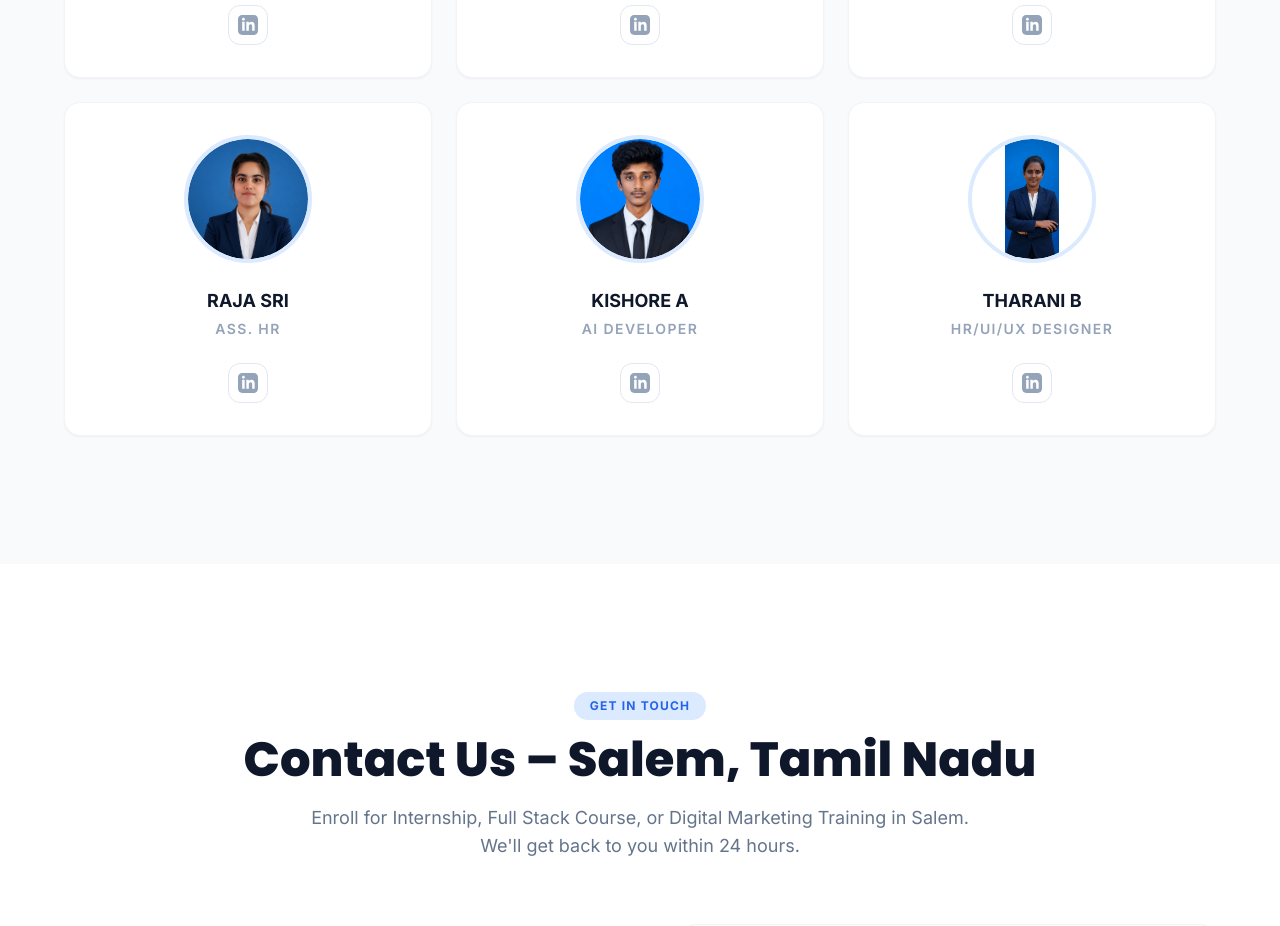
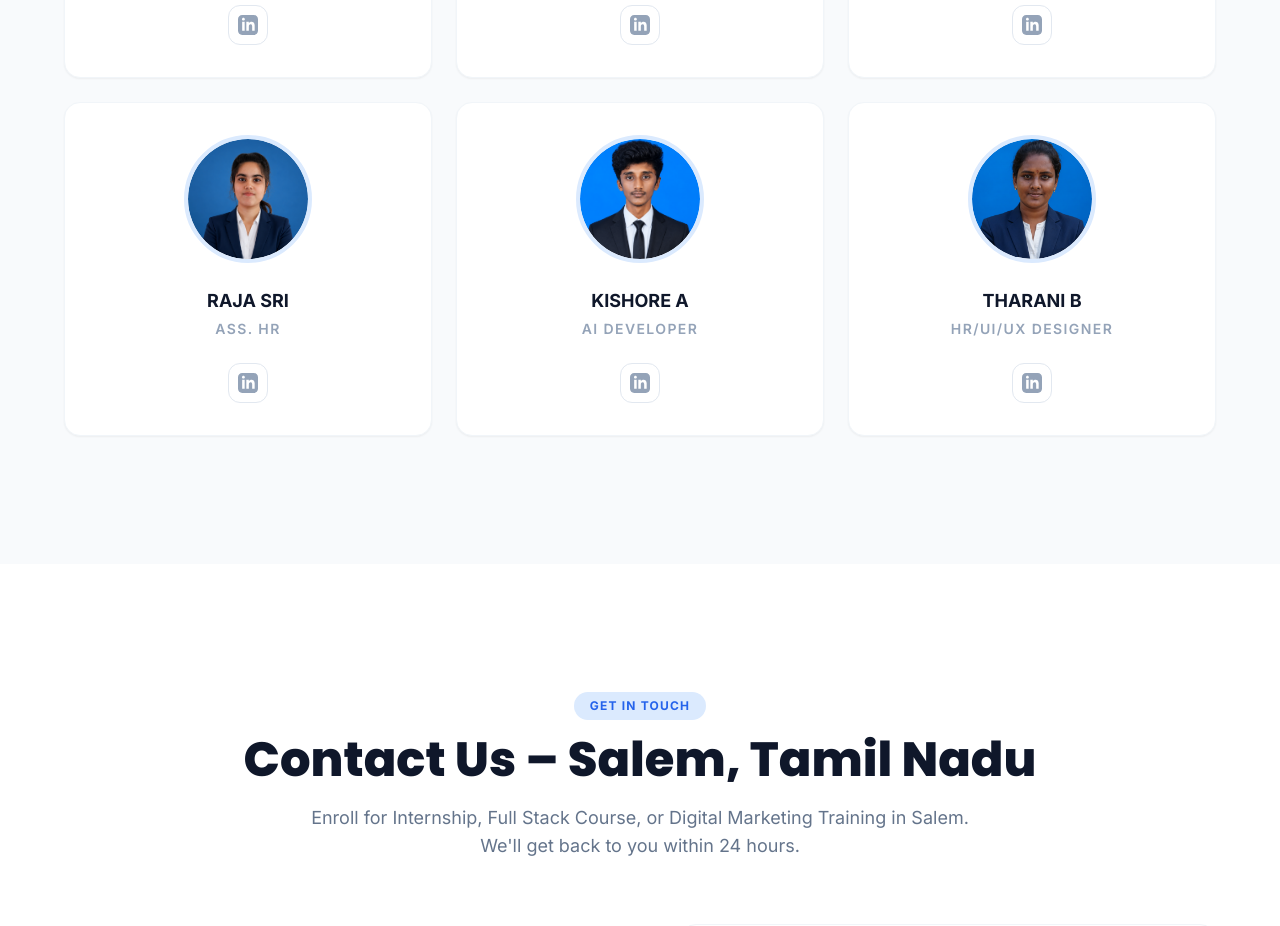
Before and after one commit to nexoratechno2026-arch/Nexora-Techno, a React (Vite) app: page / in a window 1280 px wide. Shown: the part 4740-5666 px from the top of the page. Built offline with nearby package versions, Linux system fonts and the light colour scheme; no server answers.

Commit message:
Perfectly frame Tharani image and remove background gap

```diff
--- a/src/components/TeamSection.jsx
+++ b/src/components/TeamSection.jsx
@@ -34,7 +34,7 @@ function TeamSection() {
               className="flex flex-col items-center rounded-2xl border border-slate-100 bg-white p-8 text-center shadow-sm transition-all duration-300"
             >
               {/* Circular image */}
-              <div className={`relative mb-6 h-32 w-32 overflow-hidden rounded-full border-4 border-blue-100 bg-blue-50 ${member.name.toLowerCase().includes("kapil") ? "p-2" : member.name.toLowerCase().includes("tharani") ? "bg-white" : ""}`}>
+              <div className={`relative mb-6 h-32 w-32 overflow-hidden rounded-full border-4 border-blue-100 bg-blue-50 ${member.name.toLowerCase().includes("kapil") ? "p-2" : ""}`}>
                 <img
                   src={member.image}
                   alt={member.name}
@@ -42,7 +42,7 @@ function TeamSection() {
                     member.name.toLowerCase().includes("kapil")
                       ? "object-cover object-top"
                       : member.name.toLowerCase().includes("tharani")
-                      ? "object-contain"
+                      ? "object-cover object-[center_25%]"
                       : "object-cover object-center"
                   }`}
                   onError={(e) => {
```
